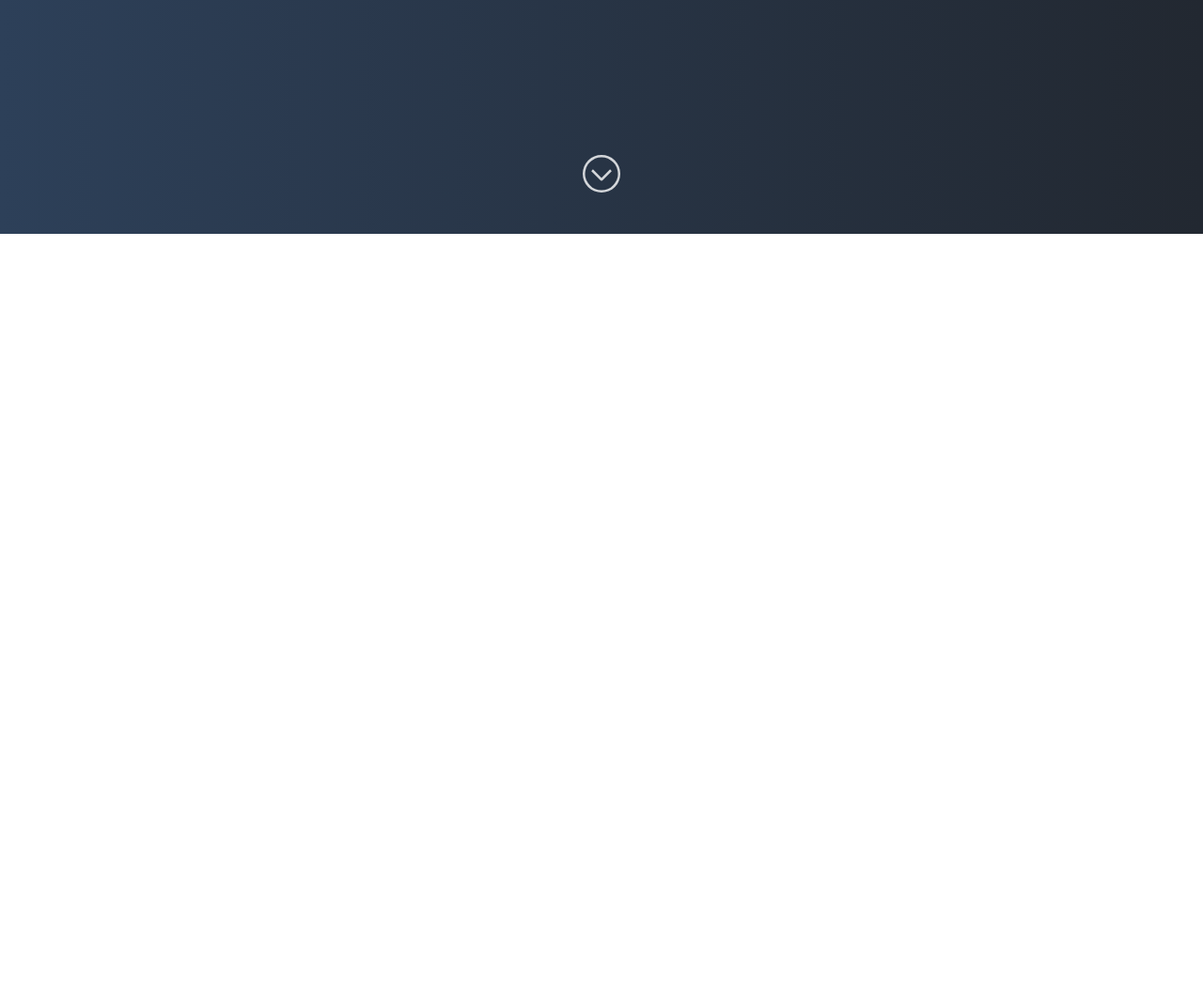
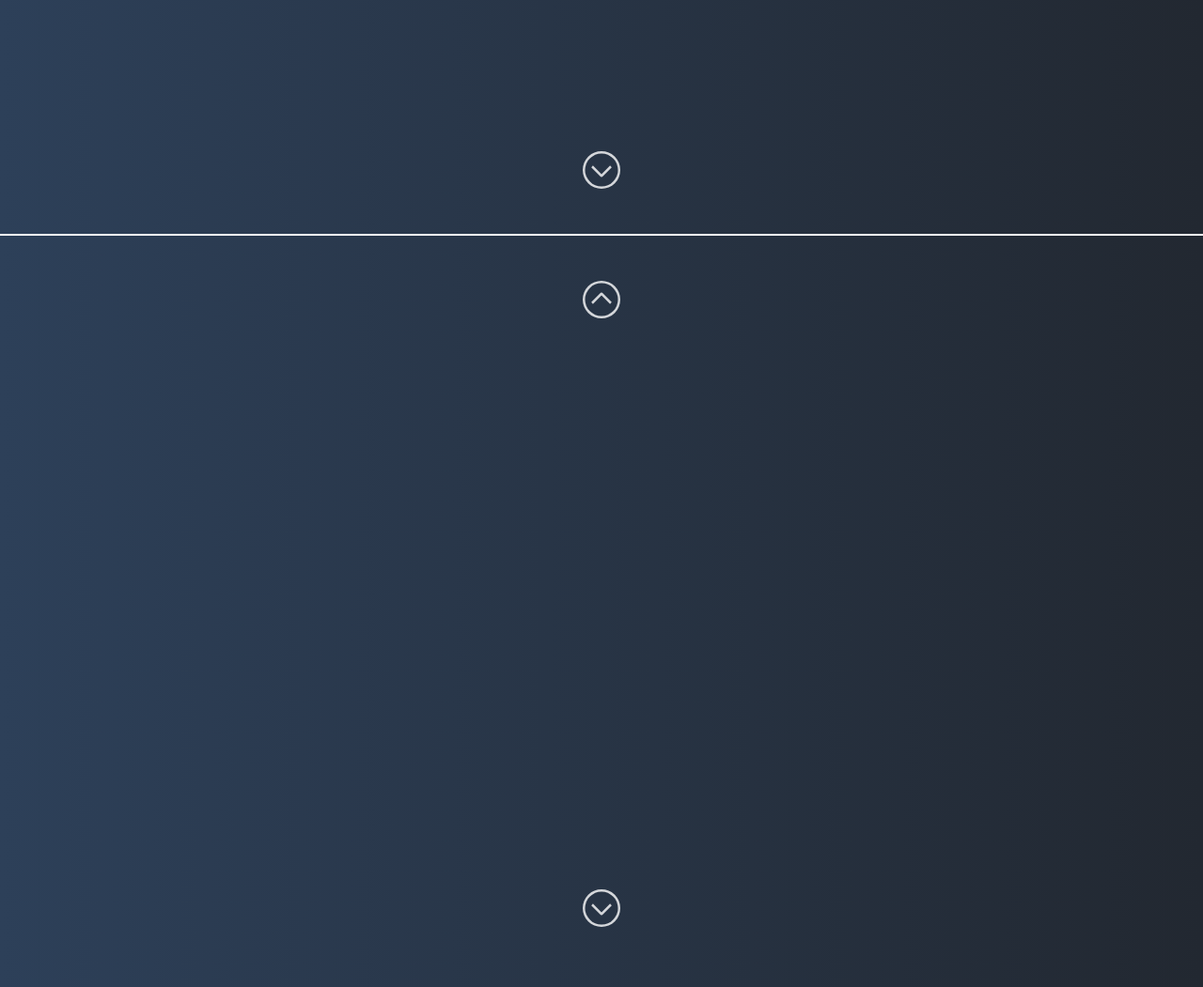
Before and after one commit to makszimilien/my-site, a plain HTML site: page index.html in a window 1280 px wide. Shown: the part 551-1602 px from the top of the page at 94% size. Before the commit the page ends 800 px from the top, so only its background shows below. Drawn offline with Linux system fonts and the light colour scheme.

Commit message:
Add new empty page with arrows

```diff
--- a/index.html
+++ b/index.html
@@ -38,7 +38,26 @@
       </div>
       <div class="box p1-e4">
         <!-- Arrow -->
-        <img id="arrow" src="img/arrow-white.svg" alt="SVG Image">
+        <img class="arrow-down" src="img/arrow-white.svg" alt="SVG Image">
+      </div>
+    </div>
+  </section>
+
+  <!-- Second page - Introduction -->
+  <section id=page-2>
+    <!-- Grid conatiner -->
+    <div class="grid">
+      <!-- Grid element 1 -->
+      <div class="box p2-e1">
+        <!-- Arrow -->
+        <img class="arrow-up" src="img/arrow-white.svg" alt="SVG Image">
+      </div>
+      <!-- Grid element 2 -->
+      <div class="box p2-e2"></div>
+      <!-- Grid element 3 -->
+      <div class="box p2-e3">
+        <!-- Arrow -->
+        <img class="arrow-down" src="img/arrow-white.svg" alt="SVG Image">
       </div>
     </div>
   </section>
--- a/style.css
+++ b/style.css
@@ -62,6 +62,15 @@ section#page-1 {
   background: linear-gradient(to right, #222831, #2d4059, #222831);
   background-size: 200%;
   overflow: hidden;
+  margin-bottom: 2px;
+  height: 100vh;
+}
+
+section#page-2 {
+  animation: background-pan 10s linear infinite;
+  background: linear-gradient(to right, #222831, #2d4059, #222831);
+  background-size: 200%;
+  overflow: hidden;
   /* margin-bottom: 1em; */
   height: 100vh;
 }
@@ -73,6 +82,17 @@ section#page-1 .grid {
   width: 70vw;
   height: 100vh;
   margin-top: 10vh;
+  margin-left: 15vw;
+  z-index: 1;
+}
+
+section#page-2 .grid {
+  display: grid;
+  grid-template-columns: 1fr 2fr;
+  grid-template-rows: 1fr 2fr;
+  width: 70vw;
+  height: 100vh;
+  margin-top: 8vh;
   margin-left: 15vw;
   z-index: 1;
 }
@@ -109,6 +129,19 @@ section#page-1 .grid {
   justify-self: center;
 }
 
+.p2-e1 {
+  grid-column: 1 / span 2;
+  grid-row: 1;
+  justify-self: center;
+  vertical-align: top;
+}
+
+.p2-e3 {
+  grid-column: 1 / span 2;
+  grid-row: 2;
+  justify-self: center;
+}
+
 .profile-picture {
   height: 15vw;
   border-radius: 50%;
@@ -132,7 +165,7 @@ section#page-1 .grid {
   }
 }
 
-#arrow {
+.arrow-down {
   position: relative;
   opacity: 0.8;
   rotate: 180deg;
@@ -140,22 +173,47 @@ section#page-1 .grid {
   margin-bottom: 18vh;
   width: 5vh;
   cursor: pointer;
-  animation: arrowBounce 2s infinite;
+  animation: arrowBounceDown 2s infinite;
 }
 
-#arrow:hover {
+.arrow-down:hover {
+  opacity: 0.5;
+}
+
+.arrow-up {
+  position: relative;
+  opacity: 0.8;
+  align-self: flex-start;
+  width: 5vh;
+  cursor: pointer;
+  animation: arrowBounceUp 2s infinite;
+}
+
+.arrow-up:hover {
   opacity: 0.5;
 }
 
 /* CSS animation for the arrow */
-@keyframes arrowBounce {
+@keyframes arrowBounceDown {
   0% {
     transform: translateY(0);
   }
   50% {
-    transform: translateY(-50%);
+    transform: translateY(-40%);
   }
   100% {
     transform: translateY(0);
   }
 }
+
+@keyframes arrowBounceUp {
+  0% {
+    transform: translateY(0);
+  }
+  50% {
+    transform: translateY(-40%);
+  }
+  100% {
+    transform: translateY(0);
+  }
+}
```
Also changed, not shown: script.js (+14 -1 lines).
